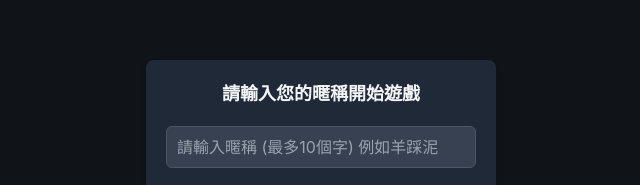
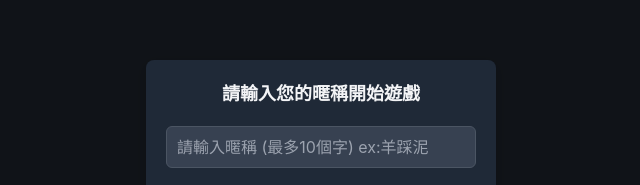
Before and after one commit to msw2004727/Mai, a plain HTML site: page index.html in a window 1280 px wide. Shown: the part 208-393 px from the top of the page, 319-959 px from the left. Drawn offline with nearby package versions, Linux system fonts and the light colour scheme.

Commit message:
Update index.html

```diff
--- a/index.html
+++ b/index.html
@@ -686,7 +686,7 @@
                 <svg xmlns="http://www.w3.org/2000/svg" fill="none" viewBox="0 0 24 24" stroke-width="2.5" stroke="currentColor"><path stroke-linecap="round" stroke-linejoin="round" d="M6 18L18 6M6 6l12 12" /></svg>
             </button>
             <h2 class="text-lg font-semibold mb-2 text-center">請輸入您的暱稱開始遊戲</h2>
-            <input type="text" id="nickname-input" placeholder="請輸入暱稱 (最多10個字) 例如羊踩泥" maxlength="10">
+            <input type="text" id="nickname-input" placeholder="請輸入暱稱 (最多10個字) ex:羊踩泥" maxlength="10">
             <div id="ad-placeholder">
                  <img src="https://github.com/msw2004727/Mai/blob/main/0002.jpg.png?raw=true" alt="廣告圖片" onerror="this.onerror=null; this.src='https://placehold.co/300x60/4B5563/D1D5DB?text=廣告圖片載入失敗'; this.style.display='none'; this.parentElement.textContent='[圖片：圖片保留位置 (300x60)]';">
             </div>
```
